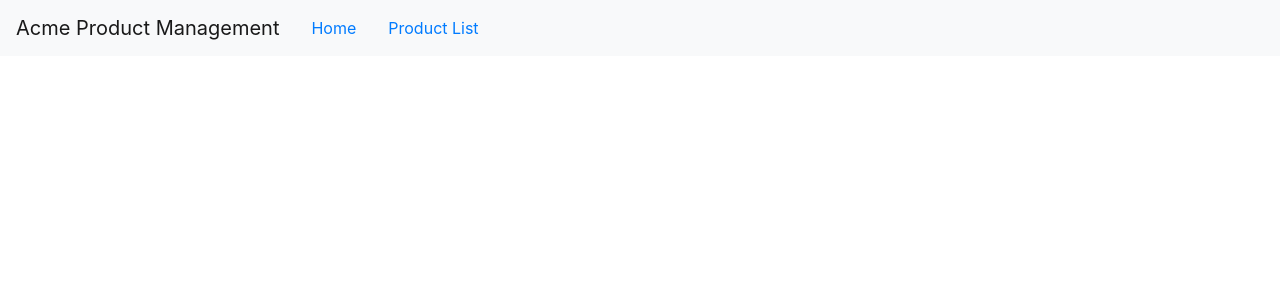
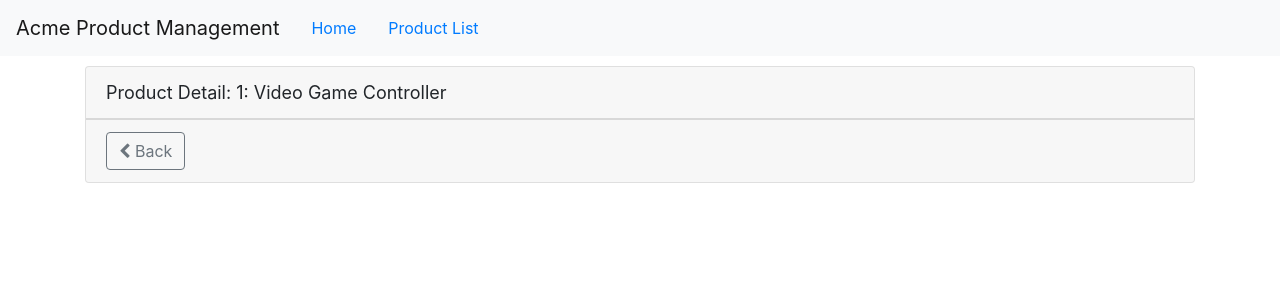
Before and after one commit to nickmcsimpson/angular_learning_apm, an Angular app: page /products/1 in a window 1280 px wide. Shown: the top 300 px of the page. Built offline with nearby package versions, Linux system fonts and the light colour scheme.

Commit message:
Add routing for product detail  with a guard

```diff
--- a/src/app/app.component.ts
+++ b/src/app/app.component.ts
@@ -22,6 +22,8 @@ import { Component } from "@angular/core";
    </div>
   `
   // Back ticks ES 2015 multi-line string
+
+  // [routerLink] uses routing from module config
 })
 export class AppComponent {
   // title = 'Angular: Getting Started';
--- a/src/app/app.module.ts
+++ b/src/app/app.module.ts
@@ -3,15 +3,16 @@ import { BrowserModule } from '@angular/platform-browser';
 import { NgModule } from '@angular/core';
 import { FormsModule } from '@angular/forms';
 import { HttpClientModule } from '@angular/common/http';
+import { RouterModule } from '@angular/router';
 
 
 import { AppComponent } from './app.component';
-import { ProductListComponent } from './products/product-list.component'
-import { ConvertToSpacesPipe } from './shared/convert-to-spaces.pipe'
+import { ProductListComponent } from './products/product-list.component';
+import { ConvertToSpacesPipe } from './shared/convert-to-spaces.pipe';
 import { StarComponent } from './shared/star.component';
-import { ProductDetailComponent } from './products/product-detail.component'
-import { WelcomeComponent } from './home/welcome.component'
-import { RouterModule } from '@angular/router';
+import { ProductDetailComponent } from './products/product-detail.component';
+import { WelcomeComponent } from './home/welcome.component';
+import { ProductDetailGuard } from './products/product-detail.guard'
 
 // Model Decorator
 @NgModule({
@@ -34,7 +35,9 @@ import { RouterModule } from '@angular/router';
       // More specific first
     RouterModule.forRoot([
       { path: 'products', component: ProductListComponent},
-      { path: 'products/:id', component: ProductDetailComponent},
+      { path: 'products/:id',
+        canActivate: [ProductDetailGuard],
+        component: ProductDetailComponent},
       { path: 'welcome', component: WelcomeComponent},
       { path: '', redirectTo: 'welcome', pathMatch: 'full' },
       { path: '**', redirectTo: 'welcome', pathMatch: 'full'}, //default behavior
--- a/src/app/products/product-detail.component.html
+++ b/src/app/products/product-detail.component.html
@@ -7,4 +7,10 @@
             safe navigation operator
             - doesnt' work with two-way binding
     -->
+    <div class="card-footer">
+        <button class="btn btn-outline-secondary"
+            (click)='onBack()'>
+            <i class="fa fa-chevron-left"></i> Back
+        </button>
+    </div>
 </div>
--- a/src/app/products/product-detail.component.ts
+++ b/src/app/products/product-detail.component.ts
@@ -1,4 +1,6 @@
 import { Component, OnInit } from '@angular/core';
+import { ActivatedRoute, Router } from '@angular/router'
+
 import { IProduct } from './product';
 
 // Created automatically using Angular CLI:
@@ -14,9 +16,28 @@ export class ProductDetailComponent implements OnInit {
   pageTitle: string = 'Product Detail';
   product: IProduct;
 
-  constructor() { }
+  constructor(private route: ActivatedRoute, private router: Router) { }
 
   ngOnInit(): void {
+    //
+      // + is shortcut to cast it a numeric ID
+    let id = +this.route.snapshot.paramMap.get('id');
+    this.pageTitle += `: ${id}`
+    this.product = {
+      "productId": 10,
+      "productName": "Video Game Controller",
+      "productCode": "GMG-0042",
+      "releaseDate": "October 15, 2018",
+      "description": "Standard two-button video game controller",
+      "price": 35.95,
+      "starRating": 4.6,
+      "imageUrl": "assets/images/xbox-controller.png"
+    }
+  }
+
+  // Routing with Code
+  onBack(): void {
+    this.router.navigate(['/products'])
   }
 
 }
--- /dev/null
+++ b/src/app/products/product-detail.guard.ts
@@ -0,0 +1,27 @@
+import { Injectable } from '@angular/core';
+import { CanActivate, ActivatedRouteSnapshot, RouterStateSnapshot, UrlTree, Router } from '@angular/router';
+import { Observable } from 'rxjs';
+
+// Generated with the CLI
+  // ng g g product/product-detail
+    // hit space to select options
+
+@Injectable({
+  providedIn: 'root'
+})
+export class ProductDetailGuard implements CanActivate {
+
+  constructor(private router: Router) {}
+  canActivate(
+    next: ActivatedRouteSnapshot,
+    state: RouterStateSnapshot): Observable<boolean | UrlTree> | Promise<boolean | UrlTree> | boolean | UrlTree {
+    let id = +next.url[1].path;
+    if(isNaN(id) || id < 1) {
+      alert("Invalid product Id");
+      this.router.navigate(['/products']);
+      return false
+    }
+    return true;
+  }
+
+}
--- a/src/app/products/product-list.component.html
+++ b/src/app/products/product-list.component.html
@@ -72,7 +72,7 @@
                                 [style.margin.px]='imageMargin'
                             >
                         </td>
-                        <td>{{ product.productName }}</td>
+                        <td><a [routerLink]="['/products', product.productId]">{{ product.productName }}</a></td>
                         <!-- Custom Pipe -->
                         <td>{{ product.productCode | lowercase | convertToSpaces:'-'}}</td>
                         <td>{{ product.releaseDate }}</td>
```
Also changed, not shown: 1 other file (tests, documents, lock files or other folders).
